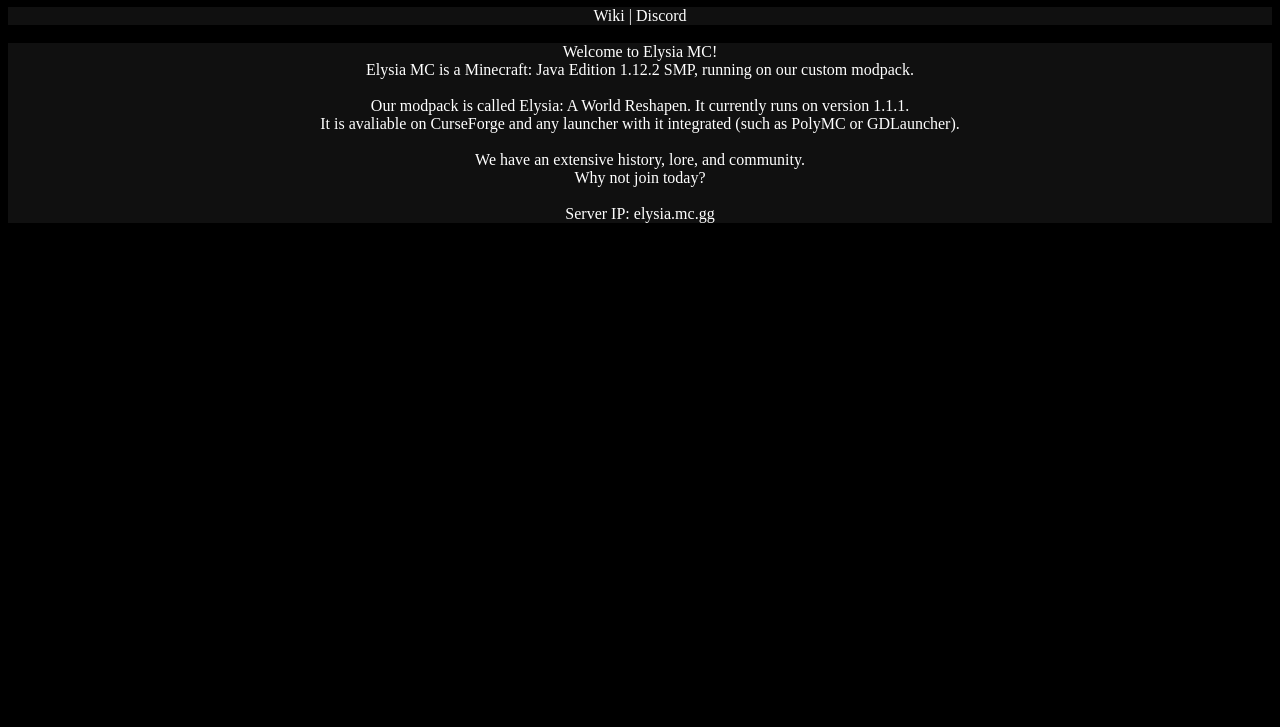
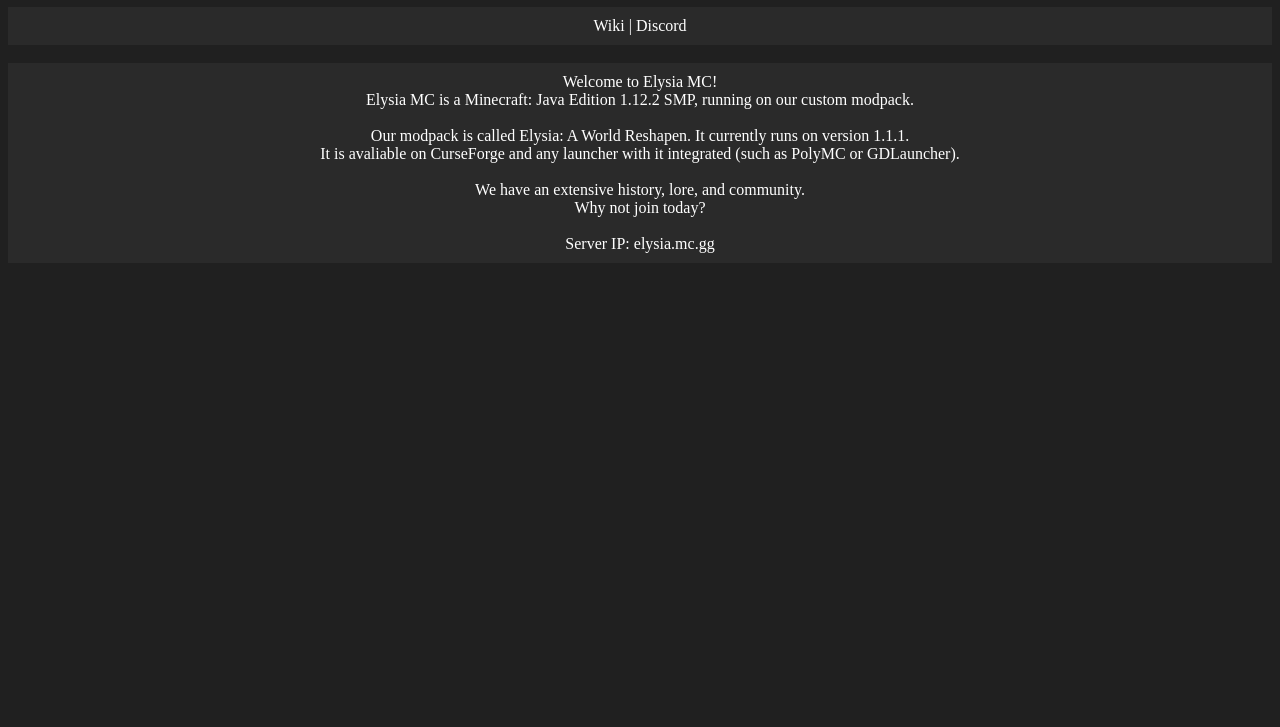
Before and after one commit to daysantace/elysiamc, a plain HTML site: page index.html in a window 1280 px wide. Shown: the part 73-800 px from the top of the page. Drawn offline with Linux system fonts and the light colour scheme; a web font is replaced by a local one.

Commit message:
fixed css to be softer and padded

```diff
--- a/style.css
+++ b/style.css
@@ -1,13 +1,14 @@
 body{
-	background-color:#000000;
+	background-color:#202020;
 	color:#ffffff;
 	font-family:"MinecraftiaRegular";
 	font-weight:normal;
 	font-style:normal;
 }
 div{
-	background-color:#101010;
+	background-color:#2a2a2a;
 	color:#ffffff;
+	padding:10px;
 }
 a{
 	text-decoration:none;
```
